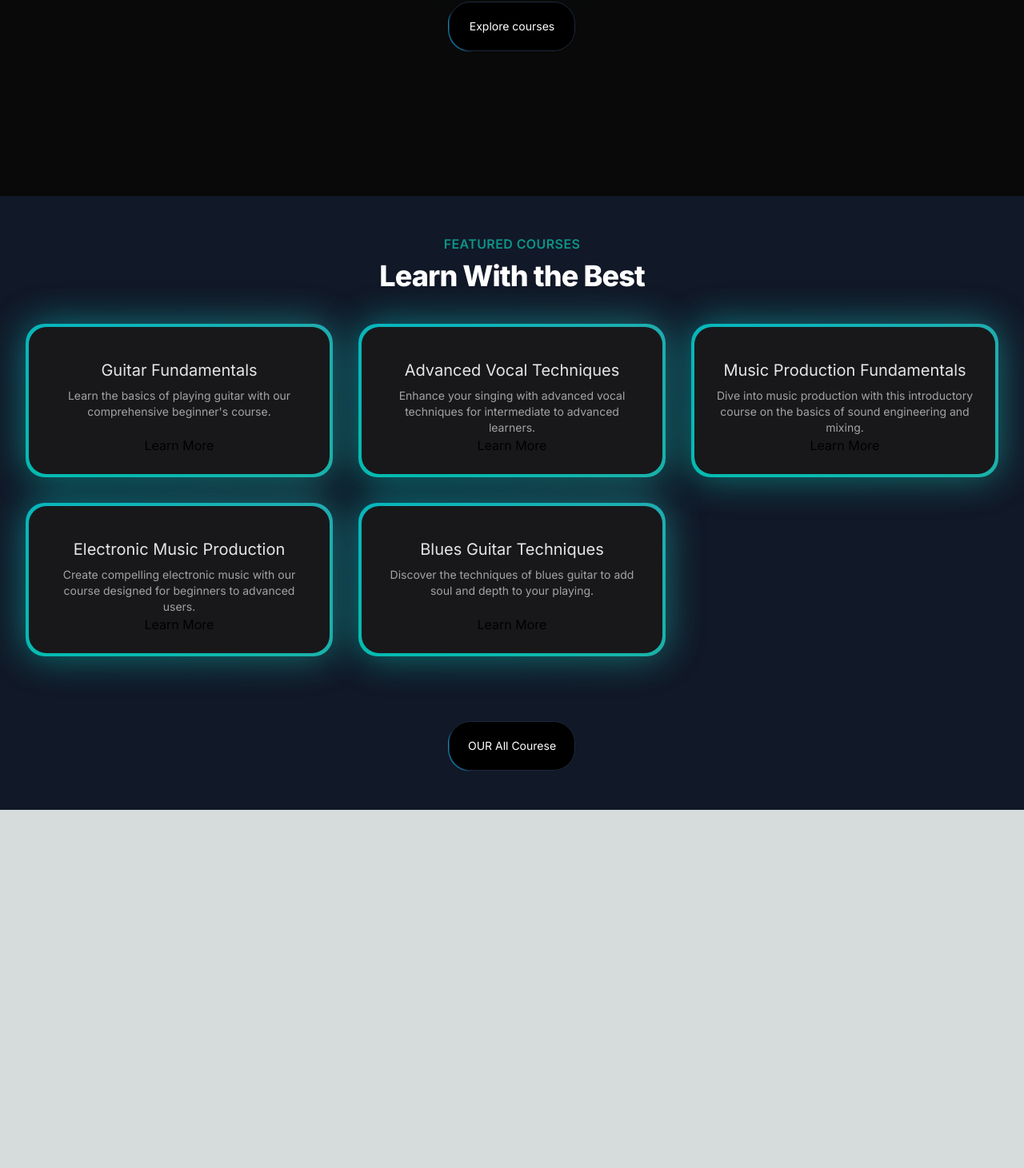
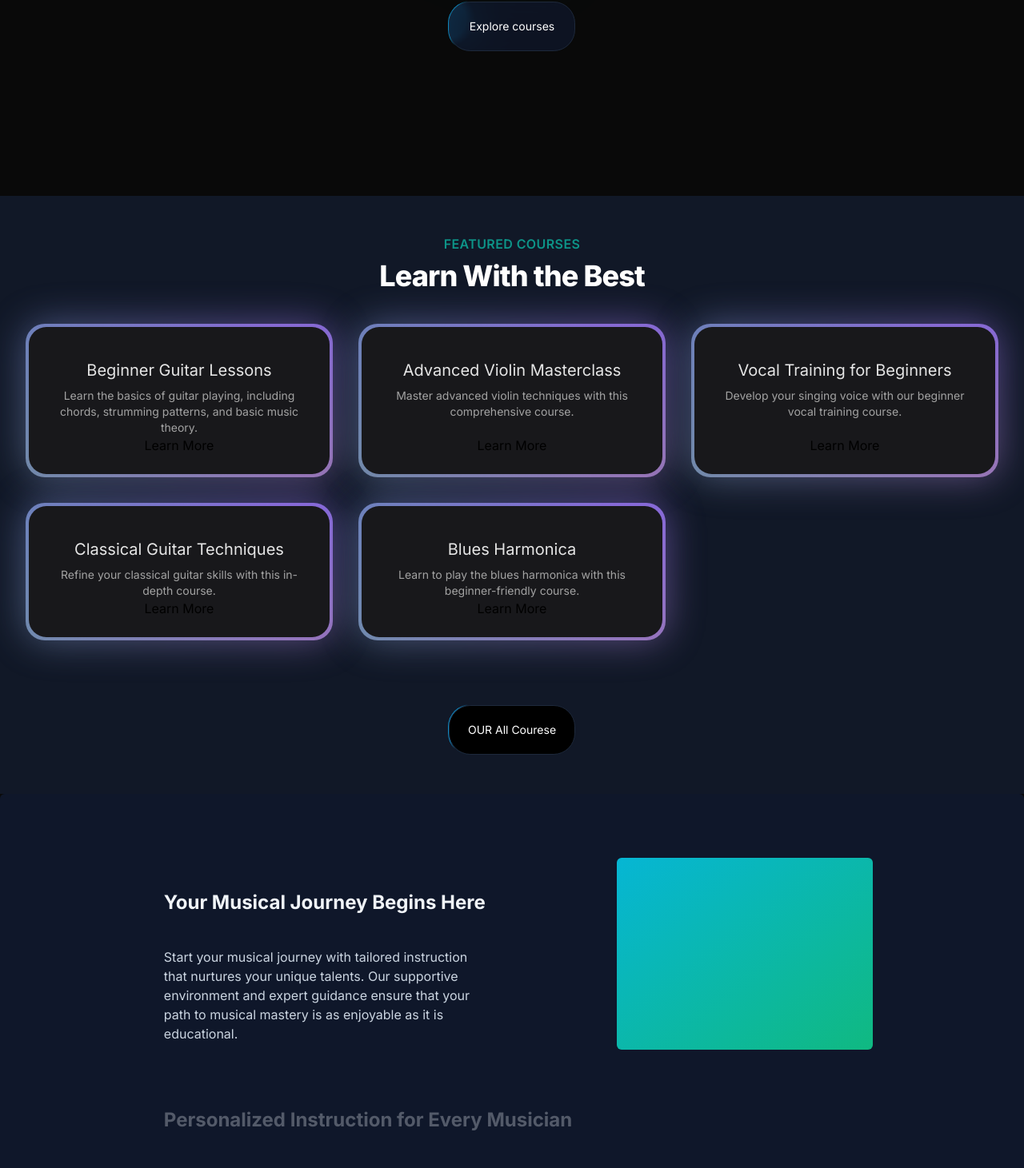
Before and after one commit to Gourav830/MUSICapp, a Next.js app: page / in a window 1280 px wide. Shown: the part 395-1856 px from the top of the page at 80% size. Before the commit the page ends 1408 px from the top, so only its background shows below. Built offline with nearby package versions, Linux system fonts and the light colour scheme.

Commit message:
StickyScroll funcanalitty whyus

```diff
--- a/src/app/page.tsx
+++ b/src/app/page.tsx
@@ -1,9 +1,13 @@
 import HeroSection from "@/components/HeroSection";
+
 import FeaturedCourses from "@/components/FeaturedCourses";
+import WhyUs from "@/components/WhyUs";
 export default function Home() {
   return (
     <main className="min-h-screen bg-black/[0.96] antialiased bg-grid-white/[0.02]">
- <HeroSection /><FeaturedCourses/>
+      <HeroSection />
+      <FeaturedCourses />
+      <WhyUs />
     </main>
   );
 }
--- a/src/components/HeroSection.tsx
+++ b/src/components/HeroSection.tsx
@@ -19,7 +19,7 @@ export default function HeroSection() {
                 <Link href={"/courses"}>
                     <Button
                     borderRadius="1.75rem"
-                    className="bg-white dark:bg-black text-black dark:text-white border-neutral-200 dark:border-slate-800"
+                    cl assName="bg-white dark:bg-black text-black dark:text-white border-neutral-200 dark:border-slate-800"
                     >
                     Explore courses
                     </Button>
--- /dev/null
+++ b/src/components/WhyUs.tsx
@@ -0,0 +1,65 @@
+import React from "react";
+import { StickyScroll } from "./ui/sticky-scroll-reveal";
+
+const musicSchoolContent = [
+  {
+    title: "Your Musical Journey Begins Here",
+    description:
+      "Start your musical journey with tailored instruction that nurtures your unique talents. Our supportive environment and expert guidance ensure that your path to musical mastery is as enjoyable as it is educational.",
+  },
+  {
+    title: "Personalized Instruction for Every Musician",
+    description:
+      "Experience a learning approach that adapts to your individual needs and goals. Our personalized instruction ensures that you receive the attention and guidance necessary to excel in your musical endeavors.",
+  },
+  {
+    title: "Explore Your Musical Potential",
+    description:
+      "Unlock your full musical potential with our expert-led courses. Our dedicated instructors provide personalized feedback and support, helping you achieve new levels of creativity and skill.",
+  },
+  {
+    title: "Live Feedback & Engagement",
+    description:
+      "Immerse yourself in an interactive learning experience where feedback is immediate, just like real-time changes in a collaborative project. This approach enhances your understanding and mastery of music concepts and performance techniques.",
+  },
+  {
+    title: "Cutting-Edge Curriculum",
+    description:
+      "Our curriculum is continuously updated to include the latest music education trends and technologies, ensuring you’re always learning with the most current and effective methods. Say goodbye to outdated materials and welcome an education that evolves with the industry.",
+  },
+  {
+    title: "Limitless Learning Opportunities",
+    description:
+      "With our expansive resource library and dynamic course offerings, you’ll never find yourself without something new to explore. Our platform provides continuous opportunities for growth, ensuring your musical skills are always advancing.",
+  },
+  {
+    title: "Expert Instructors",
+    description:
+      "Learn from the best in the industry. Our instructors are not only experienced musicians but also passionate educators dedicated to helping you succeed.",
+  },
+  {
+    title: "State-of-the-Art Facilities",
+    description:
+      "Practice and learn in our state-of-the-art facilities equipped with the latest musical instruments and technology. Our environment is designed to inspire and support your musical journey.",
+  },
+  {
+    title: "Community of Musicians",
+    description:
+      "Join a vibrant community of fellow musicians. Collaborate, share experiences, and grow together in a supportive and inspiring environment.",
+  },
+  {
+    title: "Performance Opportunities",
+    description:
+      "Gain real-world experience with regular performance opportunities. Showcase your skills and build confidence through live performances and recitals organized by our music school.",
+  },
+];
+
+function WhyUs() {
+  return (
+    <div>
+      <StickyScroll content={musicSchoolContent} />
+    </div>
+  );
+}
+
+export default WhyUs;
--- /dev/null
+++ b/src/components/ui/sticky-scroll-reveal.tsx
@@ -0,0 +1,105 @@
+"use client";
+import React, { useRef } from "react";
+import { useMotionValueEvent, useScroll } from "framer-motion";
+import { motion } from "framer-motion";
+import { cn } from "@/utils/cn";
+
+export const StickyScroll = ({
+  content,
+  contentClassName,
+}: {
+  content: {
+    title: string;
+    description: string;
+    content?: React.ReactNode | any;
+  }[];
+  contentClassName?: string;
+}) => {
+  const [activeCard, setActiveCard] = React.useState(0);
+  const ref = useRef<any>(null);
+  const { scrollYProgress } = useScroll({
+    // uncomment line 22 and comment line 23 if you DONT want the overflow container and want to have it change on the entire page scroll
+    // target: ref
+    container: ref,
+    offset: ["start start", "end start"],
+  });
+  const cardLength = content.length;
+
+  useMotionValueEvent(scrollYProgress, "change", (latest) => {
+    const cardsBreakpoints = content.map((_, index) => index / cardLength);
+    const closestBreakpointIndex = cardsBreakpoints.reduce(
+      (acc, breakpoint, index) => {
+        const distance = Math.abs(latest - breakpoint);
+        if (distance < Math.abs(latest - cardsBreakpoints[acc])) {
+          return index;
+        }
+        return acc;
+      },
+      0
+    );
+    setActiveCard(closestBreakpointIndex);
+  });
+
+  const backgroundColors = [
+    "var(--slate-900)",
+    "var(--black)",
+    "var(--neutral-900)",
+  ];
+  const linearGradients = [
+    "linear-gradient(to bottom right, var(--cyan-500), var(--emerald-500))",
+    "linear-gradient(to bottom right, var(--pink-500), var(--indigo-500))",
+    "linear-gradient(to bottom right, var(--orange-500), var(--yellow-500))",
+  ];
+  return (
+    <motion.div
+      animate={{
+        backgroundColor: backgroundColors[activeCard % backgroundColors.length],
+      }}
+      className="h-[30rem] overflow-y-auto flex justify-center relative space-x-10 rounded-md p-10"
+      ref={ref}
+    >
+      <div className="div relative flex items-start px-4">
+        <div className="max-w-2xl">
+          {content.map((item, index) => (
+            <div key={item.title + index} className="my-20">
+              <motion.h2
+                initial={{
+                  opacity: 0,
+                }}
+                animate={{
+                  opacity: activeCard === index ? 1 : 0.3,
+                }}
+                className="text-2xl font-bold text-slate-100"
+              >
+                {item.title}
+              </motion.h2>
+              <motion.p
+                initial={{
+                  opacity: 0,
+                }}
+                animate={{
+                  opacity: activeCard === index ? 1 : 0.3,
+                }}
+                className="text-kg text-slate-300 max-w-sm mt-10"
+              >
+                {item.description}
+              </motion.p>
+            </div>
+          ))}
+          <div className="h-40" />
+        </div>
+      </div>
+      <motion.div
+        animate={{
+          background: linearGradients[activeCard % linearGradients.length],
+        }}
+        className={cn(
+          "hidden lg:block h-60 w-80 rounded-md bg-white sticky top-10 overflow-hidden",
+          contentClassName
+        )}
+      >
+        {content[activeCard].content ?? null}
+      </motion.div>
+    </motion.div>
+  );
+};
--- a/src/data/music_courses.json
+++ b/src/data/music_courses.json
@@ -2,103 +2,93 @@
   "courses": [
     {
       "id": 1,
-      "title": "Guitar Fundamentals",
-      "slug": "guitar-fundamentals",
-      "description": "Learn the basics of playing guitar with our comprehensive beginner's course.",
-      "price": 99.99,
+      "title": "Beginner Guitar Lessons",
+      "slug": "beginner-guitar-lessons",
+      "description": "Learn the basics of guitar playing, including chords, strumming patterns, and basic music theory.",
+      "price": 50,
       "instructor": "John Doe",
-      "isFeatured": true,
-      "image": "/courses/guitar.jpg"
+      "isFeatured": true
     },
     {
       "id": 2,
-      "title": "Piano for Beginners",
-      "slug": "piano-for-beginners",
-      "description": "Start your musical journey with foundational piano skills taught by expert instructors.",
-      "price": 109.99,
+      "title": "Intermediate Piano",
+      "slug": "intermediate-piano",
+      "description": "Enhance your piano skills with intermediate-level techniques and pieces.",
+      "price": 75,
       "instructor": "Jane Smith",
-      "isFeatured": false,
-      "image": "/courses/piano.jpg"
+      "isFeatured": false
     },
     {
       "id": 3,
-      "title": "Advanced Vocal Techniques",
-      "slug": "advanced-vocal-techniques",
-      "description": "Enhance your singing with advanced vocal techniques for intermediate to advanced learners.",
-      "price": 119.99,
+      "title": "Advanced Violin Masterclass",
+      "slug": "advanced-violin-masterclass",
+      "description": "Master advanced violin techniques with this comprehensive course.",
+      "price": 100,
       "instructor": "Emily Johnson",
-      "isFeatured": true,
-      "image": "/courses/vocalist.jpg"
+      "isFeatured": true
     },
     {
       "id": 4,
-      "title": "Drumming Mastery",
-      "slug": "drumming-mastery",
-      "description": "Master the drums with our comprehensive course covering all skill levels.",
-      "price": 129.99,
-      "instructor": "Mike Brown",
-      "isFeatured": false,
-      "image": "/courses/drumming.jpg"
+      "title": "Jazz Saxophone",
+      "slug": "jazz-saxophone",
+      "description": "Explore the world of jazz music with this specialized saxophone course.",
+      "price": 80,
+      "instructor": "Michael Brown",
+      "isFeatured": false
     },
     {
       "id": 5,
-      "title": "Jazz Improvisation",
-      "slug": "jazz-improvisation",
-      "description": "Learn the art of jazz improvisation with this course designed for all levels.",
-      "price": 139.99,
-      "instructor": "Chris Davis",
-      "isFeatured": false,
-      "image": "/courses/jazz.jpg"
+      "title": "Vocal Training for Beginners",
+      "slug": "vocal-training-for-beginners",
+      "description": "Develop your singing voice with our beginner vocal training course.",
+      "price": 60,
+      "instructor": "Sarah Lee",
+      "isFeatured": true
     },
     {
       "id": 6,
-      "title": "Music Production Fundamentals",
-      "slug": "music-production-fundamentals",
-      "description": "Dive into music production with this introductory course on the basics of sound engineering and mixing.",
-      "price": 149.99,
-      "instructor": "Alex Wilson",
-      "isFeatured": true,
-      "image": "/courses/music-prod.jpg"
+      "title": "Music Production Basics",
+      "slug": "music-production-basics",
+      "description": "Learn the fundamentals of music production, including software, equipment, and techniques.",
+      "price": 90,
+      "instructor": "David Williams",
+      "isFeatured": false
     },
     {
       "id": 7,
-      "title": "Songwriting Essentials",
-      "slug": "songwriting-essentials",
-      "description": "Learn the essentials of songwriting to express your musical creativity.",
-      "price": 159.99,
-      "instructor": "Samantha Miller",
-      "isFeatured": false,
-      "image": "/courses/song-writing.jpg"
+      "title": "Classical Guitar Techniques",
+      "slug": "classical-guitar-techniques",
+      "description": "Refine your classical guitar skills with this in-depth course.",
+      "price": 85,
+      "instructor": "Anna Martinez",
+      "isFeatured": true
     },
     {
       "id": 8,
       "title": "Electronic Music Production",
       "slug": "electronic-music-production",
-      "description": "Create compelling electronic music with our course designed for beginners to advanced users.",
-      "price": 169.99,
-      "instructor": "Luke Harris",
-      "isFeatured": true,
-      "image": "/courses/music-prod.jpg"
+      "description": "Dive into electronic music production with this comprehensive course.",
+      "price": 95,
+      "instructor": "Chris Johnson",
+      "isFeatured": false
     },
     {
       "id": 9,
-      "title": "Classical Music History",
-      "slug": "classical-music-history",
-      "description": "Explore the rich history of classical music from its origins to the present day.",
-      "price": 179.99,
-      "instructor": "Grace Lee",
-      "isFeatured": false,
-      "image": "/courses/classical-music.jpg"
+      "title": "Blues Harmonica",
+      "slug": "blues-harmonica",
+      "description": "Learn to play the blues harmonica with this beginner-friendly course.",
+      "price": 70,
+      "instructor": "Paul Walker",
+      "isFeatured": true
     },
     {
       "id": 10,
-      "title": "Blues Guitar Techniques",
-      "slug": "blues-guitar-techniques",
-      "description": "Discover the techniques of blues guitar to add soul and depth to your playing.",
-      "price": 189.99,
-      "instructor": "Ethan Moore",
-      "isFeatured": true,
-      "image": "/courses/blues.jpg"
+      "title": "Songwriting Essentials",
+      "slug": "songwriting-essentials",
+      "description": "Unlock your creativity and learn the essentials of songwriting.",
+      "price": 65,
+      "instructor": "Laura Davis",
+      "isFeatured": false
     }
   ]
 }
```
